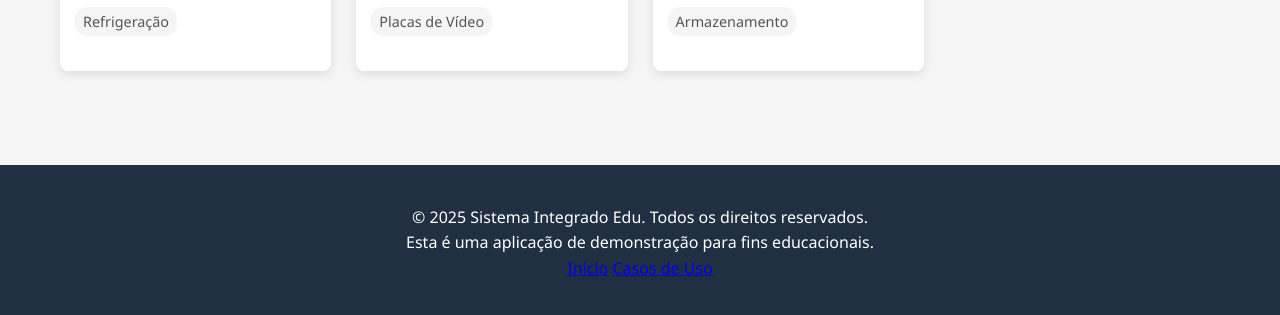
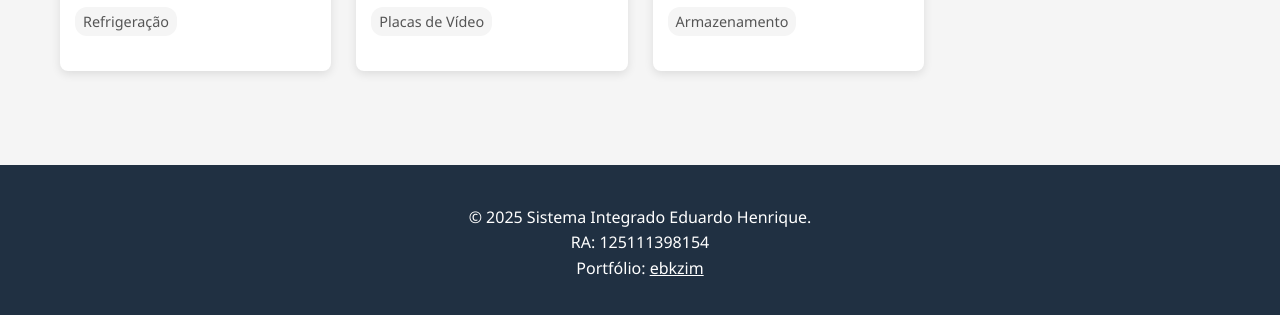
Before and after one commit to Ebkzim/EduSistemaIntegrado, a plain HTML site: page ecommerce.html in a window 1280 px wide. Shown: the part 2363-2678 px from the top of the page. Drawn offline with Linux system fonts and the light colour scheme.

Commit message:
seconPosition

```diff
--- a/ecommerce.html
+++ b/ecommerce.html
@@ -4,12 +4,12 @@
   <meta charset="UTF-8">
   <meta name="viewport" content="width=device-width, initial-scale=1.0">
   <title>E-commerce - Sistema Integrado Edu</title>
+  <link rel="icon" href="icon.png" type="image/x-icon">
   <link rel="stylesheet" href="https://cdnjs.cloudflare.com/ajax/libs/font-awesome/6.0.0-beta3/css/all.min.css">
   <link rel="stylesheet" href="css/style.css">
   <link rel="stylesheet" href="css/ecommerce.css">
 </head>
 <body>
-  <!-- Cabeçalho -->
   <header>
     <div class="container">
       <nav class="navbar">
@@ -28,10 +28,8 @@
     </div>
   </header>
 
-  <!-- Conteúdo principal -->
   <main>
     <div class="container">
-      <!-- Banner principal -->
       <div class="main-banner">
         <div class="banner-content">
           <h1>Peças de Computador de Alta Qualidade</h1>
@@ -42,7 +40,6 @@
         </div>
       </div>
 
-      <!-- Barra de pesquisa e filtros -->
       <div class="search-container">
         <div class="search-box">
           <input type="text" id="search-input" placeholder="Buscar produtos...">
@@ -86,7 +83,6 @@
         </div>
       </div>
 
-      <!-- Categorias em destaque -->
       <div class="featured-categories">
         <h2 class="section-title">Categorias</h2>
         <div class="categories-grid">
@@ -117,17 +113,16 @@
         </div>
       </div>
 
-      <!-- Lista de produtos -->
+
       <div class="products-section">
         <h2 class="section-title">Produtos em Destaque</h2>
         <div id="products-container" class="products-grid">
-          <!-- Os produtos serão adicionados dinamicamente com JavaScript -->
+
         </div>
       </div>
     </div>
   </main>
 
-  <!-- Modal do Produto -->
   <div id="product-modal" class="modal">
     <div class="modal-content product-modal-content">
       <span class="close-button">&times;</span>
@@ -181,7 +176,6 @@
     </div>
   </div>
 
-  <!-- Carrinho Lateral -->
   <div id="cart-sidebar" class="cart-sidebar">
     <div class="cart-header">
       <h2>Seu Carrinho</h2>
@@ -189,7 +183,7 @@
     </div>
 
     <div id="cart-items" class="cart-items">
-      <!-- Os itens do carrinho serão adicionados dinamicamente com JavaScript -->
+
       <div class="empty-cart-message">Seu carrinho está vazio.</div>
     </div>
 
@@ -209,7 +203,6 @@
     </div>
   </div>
 
-  <!-- Modal de Checkout -->
   <div id="checkout-modal" class="modal">
     <div class="modal-content checkout-modal-content">
       <span class="close-checkout-button">&times;</span>
@@ -359,7 +352,7 @@
         <div class="order-summary">
           <h3>Resumo do Pedido</h3>
           <div id="checkout-items" class="checkout-items">
-            <!-- Itens de checkout serão adicionados dinamicamente -->
+
           </div>
           <div class="checkout-totals">
             <div class="subtotal">
@@ -387,7 +380,7 @@
     </div>
   </div>
 
-  <!-- Modal de Mensagem -->
+
   <div id="message-modal" class="modal">
     <div class="modal-content message-modal-content">
       <span class="close-message-button">&times;</span>
@@ -397,23 +390,20 @@
     </div>
   </div>
 
-  <!-- Overlay escuro quando o carrinho está aberto -->
+
   <div id="sidebar-overlay" class="sidebar-overlay"></div>
 
-  <!-- Rodapé -->
+
   <footer>
     <div class="container">
       <div class="footer-content">
-        <p>&copy; 2025 Sistema Integrado Edu. Todos os direitos reservados.</p>
-        <p>Esta é uma aplicação de demonstração para fins educacionais.</p>
-        <div class="footer-links">
-          <a href="index.html">Início</a>
-          <a href="index.html#use-cases">Casos de Uso</a>
-        </div>
+        <p class="credito">&copy; 2025 Sistema Integrado Eduardo Henrique.</p>
+        <p>RA: 125111398154</p>
+        <p>Portfólio: <a href="https://ebkzimm.netlify.app/" target="_blank" class="portfolio">ebkzim</a></p>
+
       </div>
     </div>
   </footer>
-
   <script src="js/ecommerce.js"></script>
 </body>
 </html>
```
Also changed, not shown: banco.html (+2 -0 lines), biblioteca.html (+1 -0 lines), login.html (+1 -0 lines).
